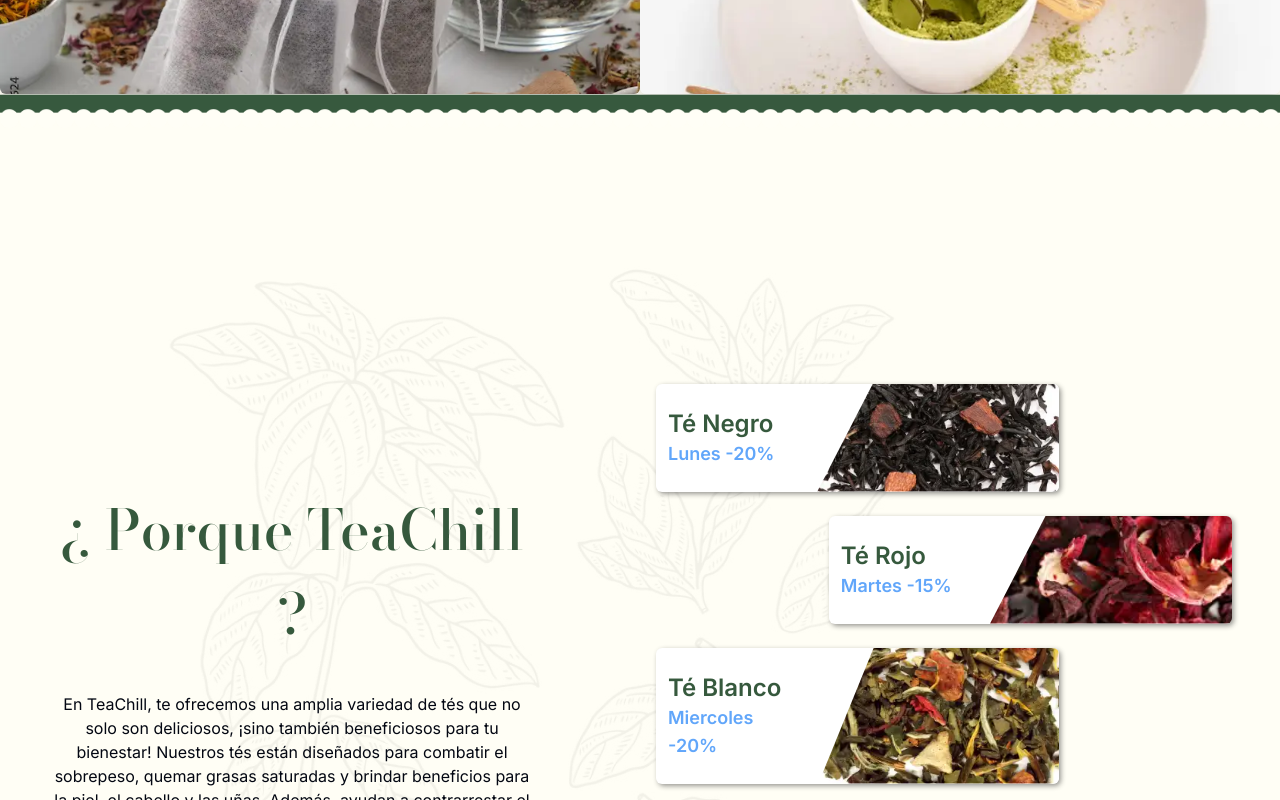
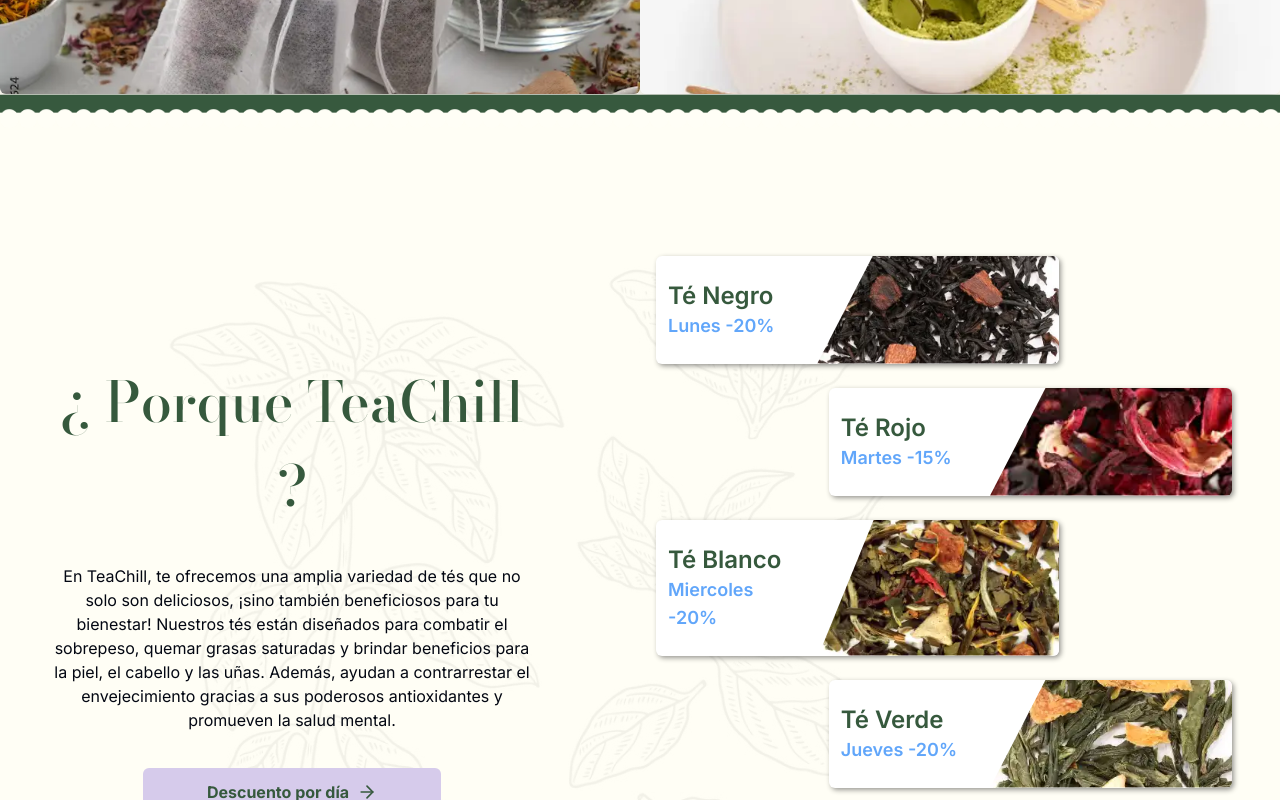
Before and after one commit to Unstopabloo/Tea-Chill, a Next.js app: page / in a window 1280 px wide. Shown: the part 640-1440 px from the top of the page. Built offline with nearby package versions, Linux system fonts and the light colour scheme; what @midudev/tailwind-animations would draw is missing.

Commit message:
chore: Update landing page layout and optimize image loading

```diff
--- a/src/app/page.tsx
+++ b/src/app/page.tsx
@@ -38,7 +38,7 @@
         <Image className="animate-fade-in animate-delay-900" src="/divisor.png" alt="division de secciones" width={1980} height={38} />
       </section>
 
-      <section className="container relative grid grid-cols-2 py-60">
+      <section className="container relative grid grid-cols-2 py-28">
         <img src="/ilustracion-hojas.webp" alt="hojas de fondo" className="absolute top-10 left-32 -z-10 ilustracion" />
         <article className="flex flex-col items-center justify-center text-center col-span-1 p-4 max-w-[520px] gap-9">
           <h2 className={`animate-fade-in-up text-[42px] md:text-[56px] text-primary ${bodoni.className}`}>¿ Porque TeaChill ?</h2>
@@ -122,7 +122,7 @@
 export function DayButton({ right, title, day, discount, children, href }: DayButtonProps) {
   return (
     <div className={`w-full flex ${right ? 'justify-end' : 'justify-start'}`}>
-      <Link href={href} className="day-link flex justify-between bg-white w-[70%] rounded-md overflow-hidden hover:bg-secondary">
+      <Link href={href} className="day-link flex justify-between bg-white w-[70%] rounded-md overflow-hidden hover:bg-secondary animate-fade-in-up duration-600">
         <div className="px-3 py-6">
           <h3 className="transition-all duration-300 text-primary font-semibold text-2xl">{title}</h3>
           <strong className="transition-all duration-300 text-lg text-accent font-semibold">{day} <span>{discount}</span></strong>
```
